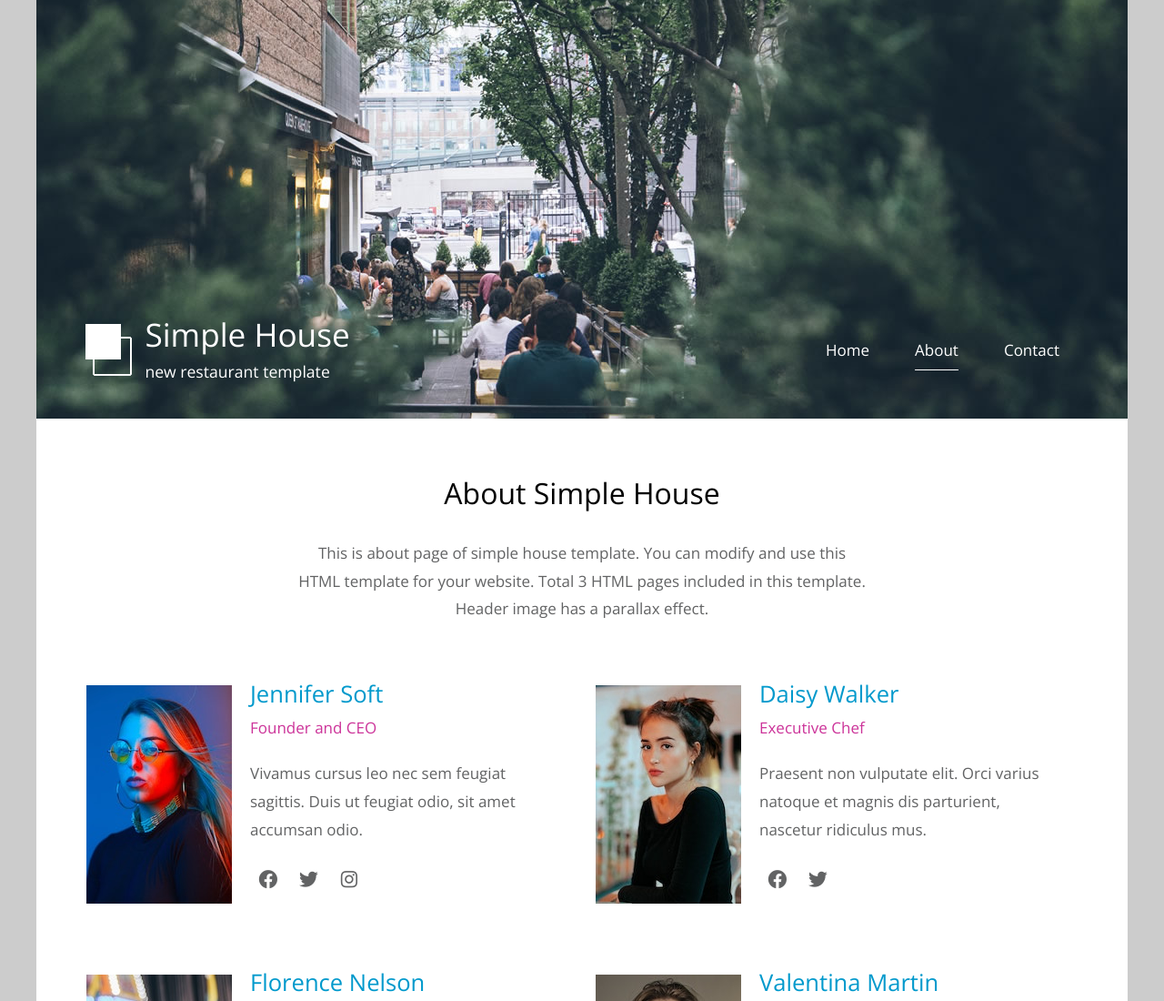
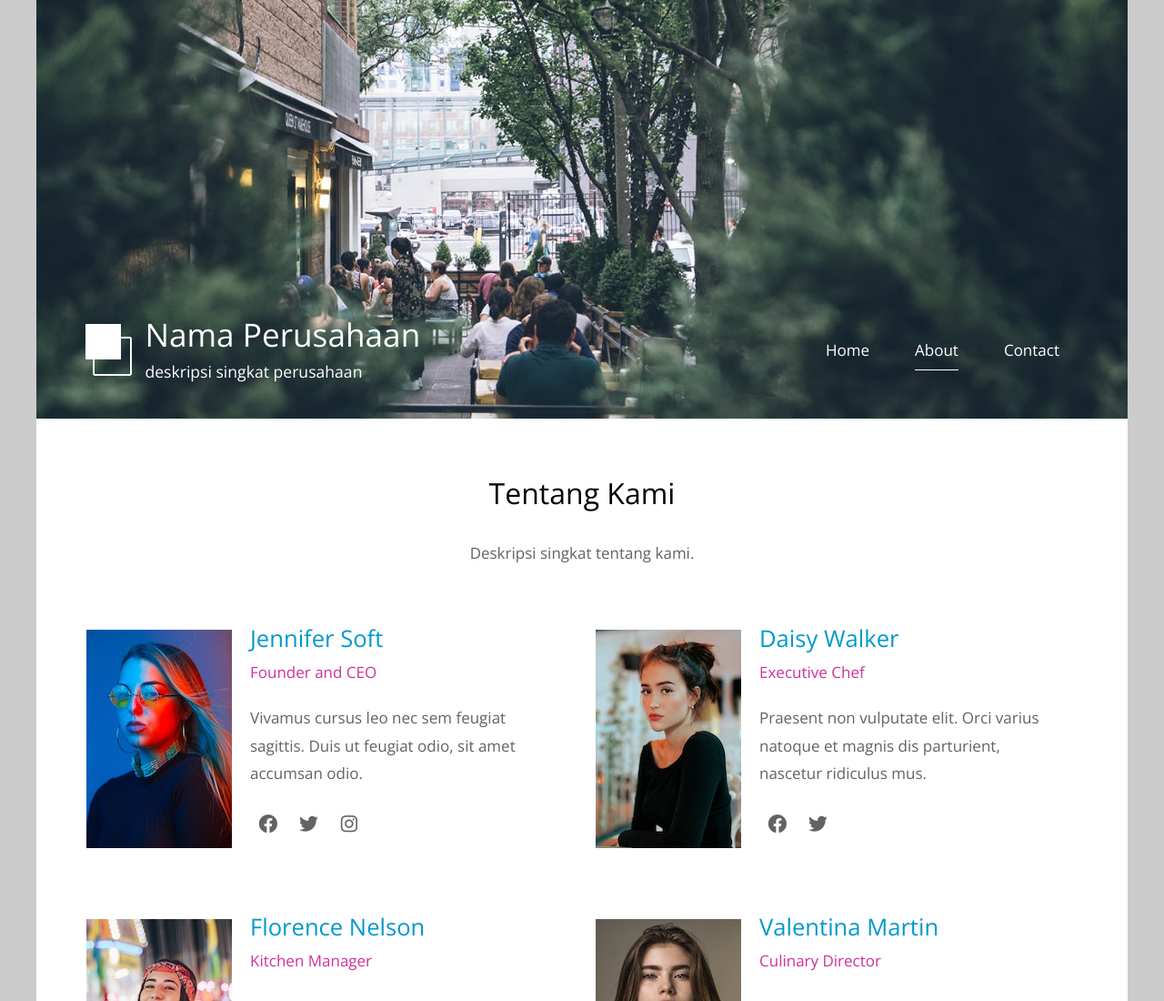
Before and after one commit to TamaSkuyy/web-1, a plain HTML site: page about.html in a window 1280 px wide. Shown: the top 1100 px of the page at 91% size. Drawn offline with nearby package versions, Linux system fonts and the light colour scheme.

Commit message:
editing awal

```diff
--- a/about.html
+++ b/about.html
@@ -5,7 +5,7 @@
 	<meta charset="UTF-8" />
     <meta name="viewport" content="width=device-width, initial-scale=1.0" />
     <meta http-equiv="X-UA-Compatible" content="ie=edge" />
-    <title>Simple House - About Page</title>
+    <title>Template Web - 1</title>
     <link href="https://fonts.googleapis.com/css?family=Open+Sans:300,400" rel="stylesheet" />
     <link href="css/all.min.css" rel="stylesheet" />
 	<link href="css/templatemo-style.css" rel="stylesheet" />
@@ -29,8 +29,8 @@ https://templatemo.com/tm-539-simple-house
 						<div class="col-md-6 col-12">
 							<img src="img/simple-house-logo.png" alt="Logo" class="tm-site-logo" />
 							<div class="tm-site-text-box">
-								<h1 class="tm-site-title">Simple House</h1>
-								<h6 class="tm-site-description">new restaurant template</h6>
+								<h1 class="tm-site-title">Nama Perusahaan</h1>
+								<h6 class="tm-site-description">deskripsi singkat perusahaan</h6>
 							</div>
 						</div>
 						<nav class="col-md-6 col-12 tm-nav">
@@ -47,9 +47,8 @@ https://templatemo.com/tm-539-simple-house
 
 		<main>
 			<header class="row tm-welcome-section">
-				<h2 class="col-12 text-center tm-section-title">About Simple House</h2>
-				<p class="col-12 text-center">This is about page of simple house template.
-                You can modify and use this HTML template for your website. Total 3 HTML pages included in this template. Header image has a parallax effect.</p>
+				<h2 class="col-12 text-center tm-section-title">Tentang Kami</h2>
+				<p class="col-12 text-center">Deskripsi singkat tentang kami.</p>
 			</header>
 
 			<div class="tm-container-inner tm-persons">
```
Also changed, not shown: contact.html (+3 -3 lines), index.html (+13 -13 lines).
